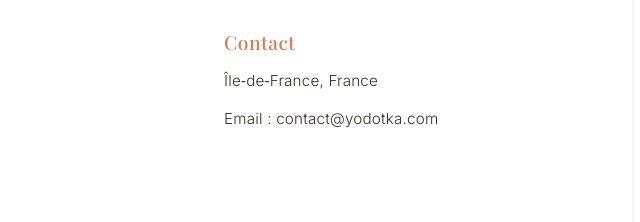
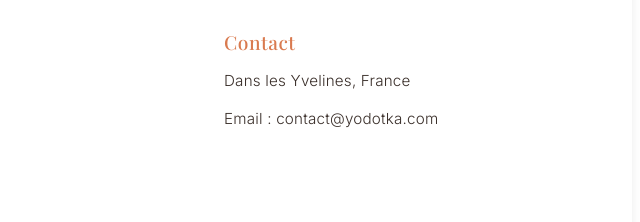
Before and after one commit to p-lume/yodotka, a plain HTML site: page index.html in a window 1280 px wide. Shown: the part 2096-2318 px from the top of the page, 640-1280 px from the left. Drawn offline with nearby package versions, Linux system fonts and the light colour scheme; a web font is replaced by a local one.

Commit message:
Update index.html

```diff
--- a/index.html
+++ b/index.html
@@ -137,7 +137,7 @@
 
             <div class="footer-col">
                 <h4>Contact</h4>
-                <p>Île‑de‑France, France</p>
+                <p>Dans les Yvelines, France</p>
                 <p>Email : <a href="mailto:contact@yodotka.com">contact@yodotka.com</a></p>
             </div>
 
```
